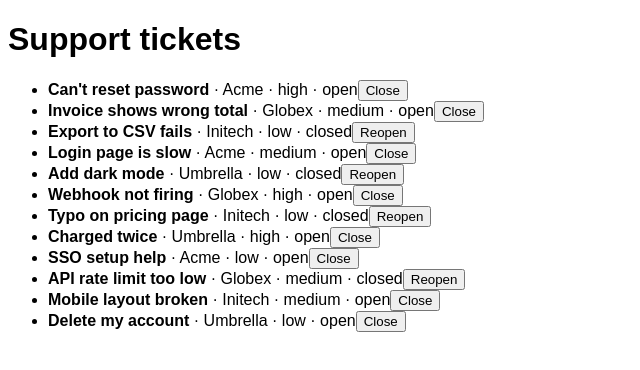
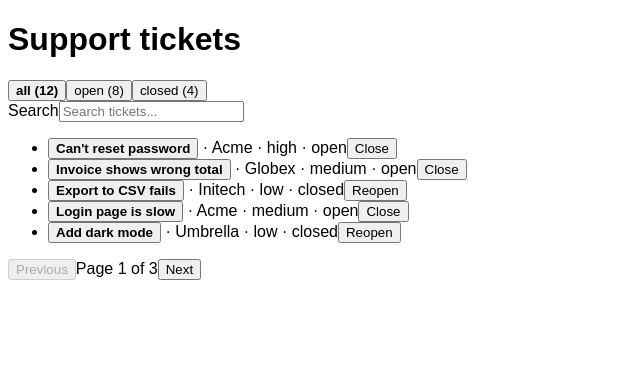
Before and after one commit to Felicity05/react-practice-users, a React (Vite) app: page / in a window 1280 px wide. Shown: the top 370 px of the page, without its empty margins (0-640 px from the left). Built offline with nearby package versions, Linux system fonts and the light colour scheme.

Commit message:
Complete tickets mock: immutable toggle, tabs, search, pagination, race-safe details panel
Co-Authored-By: Claude Opus 5.5 <noreply@anthropic.com>

```diff
--- a/src/tickets/TicketsPage.tsx
+++ b/src/tickets/TicketsPage.tsx
@@ -1,11 +1,28 @@
 import { useEffect, useState } from "react";
-import { getTickets, updateTicket } from "./api";
-import { TicketSummary } from "./types";
+import {getTicket, getTickets, updateTicket} from "./api";
+import {Ticket, TicketSummary} from "./types";
+
+type Tab = "all" | "open" | "closed";
+const tabs: Tab[] = ["all", "open", "closed"];
+const PAGE_SIZE = 5;
+
+type DetailsState =
+    | { status: "idle" }
+    | { status: "loading" }
+    | { status: "error"; message: string }
+    | { status: "success"; ticket: Ticket };
 
 export function TicketsPage() {
   const [tickets, setTickets] = useState<TicketSummary[]>([]);
   const [status, setStatus] = useState<"loading" | "error" | "success">("loading");
   const [error, setError] = useState("");
+  const [updateError, setUpdateError] = useState("");
+  const [activeTab, setActiveTab] = useState<Tab>("all");
+  const [searchTerm, setSearchTerm] = useState<string>("");
+  const [page, setPage] = useState(1);
+
+  const [selectedId, setSelectedId] = useState<string | null>(null);
+  const [details, setDetails] = useState<DetailsState>({ status: "idle" });
 
   useEffect(() => {
     let active = true;
@@ -25,29 +42,103 @@ export function TicketsPage() {
     };
   }, []);
 
-  const handleToggle = async (ticket: TicketSummary) => {
+  useEffect(() => {
+    let active = true;
+    if(!selectedId) return;
+
+    setDetails({ status: "loading" });
+
+    getTicket(selectedId)
+        .then((ticket) => {
+          if(active){
+            setDetails({ status: "success", ticket });
+          }
+        }).catch((error: unknown) => {
+          if(active){
+            setDetails({ status: "error", message: error instanceof Error ? error.message : "Something went wrong" });
+          }
+    })
+
+    return() =>{
+      active = false;
+    }
+  }, [selectedId]);
+
+  const handleTicketState = async (ticket: TicketSummary) => {
     const nextStatus = ticket.status === "open" ? "closed" : "open";
-    await updateTicket(ticket.id, { status: nextStatus });
-    ticket.status = nextStatus;
-    setTickets(tickets);
+    setUpdateError("");
+
+    try {
+      await updateTicket(ticket.id, { status: nextStatus });
+      setTickets((prev) => prev.map((t) => (t.id === ticket.id ? { ...t, status: nextStatus } : t)));
+    } catch (err: unknown) {
+      setUpdateError(`Couldn't update ${ticket.title}`);
+    }
+
   };
 
   if (status === "loading") return <p>Loading tickets...</p>;
   if (status === "error") return <p role="alert">{error}</p>;
 
+  const counts = {
+    all: tickets.length,
+    open: tickets.filter((ticket) => ticket.status === "open").length,
+    closed: tickets.filter((ticket) => ticket.status === "closed").length,
+  };
+  const visibleTickets = tickets.filter((ticket) => activeTab === "all" || ticket.status === activeTab);
+
+  const searchedTicketsResult =  visibleTickets.filter((ticket) => ticket.title.toLowerCase().includes(searchTerm.toLowerCase())
+      || ticket.customer.toLowerCase().includes(searchTerm.toLowerCase()));
+
+  const totalPages = Math.max(1, Math.ceil(searchedTicketsResult.length / PAGE_SIZE));
+  const currentPage = Math.min(page, totalPages);
+  const pagedTickets = searchedTicketsResult.slice((currentPage - 1) * PAGE_SIZE, currentPage * PAGE_SIZE);
+
   return (
     <div>
       <h1>Support tickets</h1>
+      {tickets.length === 0 && <p>No tickets yet</p>}
+      <div>
+        {tabs.map((tab) => (
+          <button
+            key={tab}
+            type="button"
+            aria-pressed={activeTab === tab}
+            style={{ fontWeight: activeTab === tab ? "bold" : "normal" }}
+            onClick={() => {
+              setActiveTab(tab);
+              setPage(1);
+            }}
+          >
+            {tab} ({counts[tab as keyof typeof counts]})
+          </button>
+        ))}
+      </div>
+      <label htmlFor="search">Search</label>
+      <input id="search" type="text" value={searchTerm} placeholder="Search tickets..."
+             onChange={(e) => {
+                setSearchTerm(e.target.value);
+                setPage(1);
+              }} />
+      {updateError && <p role="alert">{updateError}.</p>}
+      {tickets.length > 0 && searchedTicketsResult.length === 0 && <p>No tickets match the filter "{searchTerm}".</p>}
       <ul>
-        {tickets.map((ticket) => (
+        {pagedTickets.map((ticket) => (
           <li key={ticket.id}>
-            <strong>{ticket.title}</strong> · {ticket.customer} · {ticket.priority} · {ticket.status}
-            <button onClick={() => handleToggle(ticket)}>
+            <button onClick={() => setSelectedId(ticket.id)}><strong>{ticket.title}</strong></button>
+            {" "} · {ticket.customer} · {ticket.priority} · {ticket.status}
+            <button onClick={() => handleTicketState(ticket)}>
               {ticket.status === "open" ? "Close" : "Reopen"}
             </button>
           </li>
         ))}
       </ul>
+      {details.status === "loading" && <p>Loading ticket details...</p>}
+      {details.status === "error" && <p role="alert">{details.message}</p>}
+      {details.status === "success" && <p>{details.ticket.description} · {details.ticket.customerEmail}</p>}
+      <button type="button" disabled={currentPage === 1} onClick={() => setPage(currentPage - 1)}>Previous</button>
+      <span>Page {currentPage} of {totalPages}</span>
+      <button type="button" disabled={currentPage === totalPages} onClick={() => setPage(currentPage + 1)}>Next</button>
     </div>
   );
 }
```
